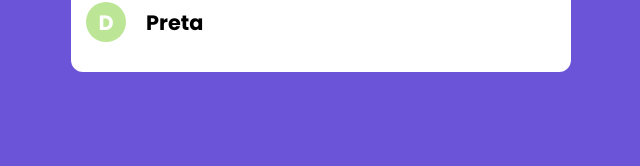
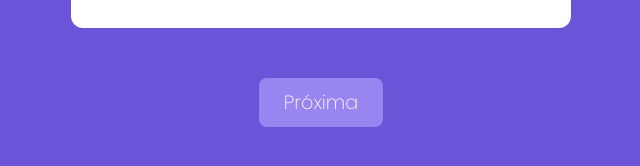
Before and after one commit to marcelo-rafael/next-quiz, a Next.js app: page / in a window 1280 px wide. Shown: the part 608-774 px from the top of the page, without its empty margins (319-959 px from the left). Built offline with nearby package versions, Linux system fonts and the light colour scheme.

Commit message:
Componente botão

```diff
--- /dev/null
+++ b/src/components/Botao.tsx
@@ -0,0 +1,29 @@
+import styles from '../styles/Botao.module.css'
+import Link from 'next/link'
+
+interface BotaoProps {
+  texto: string
+  href?: string
+  onClick?: (event: any) => void
+}
+
+export default function Botao(props: BotaoProps) {
+
+  function renderizarBotao() {
+    return (
+      <button
+        className={styles.botao}
+        onClick={props.onClick}>
+          {props.texto}
+      </button>
+    )
+  }
+
+  return props.href ? (
+      <Link href={props.href}>
+        {renderizarBotao()}
+      </Link>
+    ) : (
+      renderizarBotao()
+  )
+}
--- a/src/pages/index.tsx
+++ b/src/pages/index.tsx
@@ -1,5 +1,6 @@
 import Head from 'next/head'
 import { useEffect, useRef, useState } from 'react'
+import Botao from '../components/Botao'
 
 import Questao from '../components/Questao'
 import QuestaoModel from '../model/questao'
@@ -33,6 +34,7 @@ export default function Home() {
   return (
     <div style={{
       display: 'flex',
+      flexDirection: 'column',
       justifyContent: 'center',
       alignItems: 'center',
       height: '100vh'
@@ -43,6 +45,7 @@ export default function Home() {
         respostaFornecida={respostaFornecida}
         tempoEsgotado={tempoEsgotado}
         />
+        <Botao texto="Próxima" href="/resultado" />
     </div>
   )
 }
--- /dev/null
+++ b/src/styles/Botao.module.css
@@ -0,0 +1,10 @@
+.botao {
+  color: #fff;
+  border-radius: 8px;
+  font-weight: 200;
+  font-size: 1.2rem;
+  border: none;
+  padding: 10px 25px;
+  background: #9885f0;
+  margin-top: 40px;
+}
```
Also changed, not shown: src/pages/resultado.tsx (added, +7 -0 lines).
